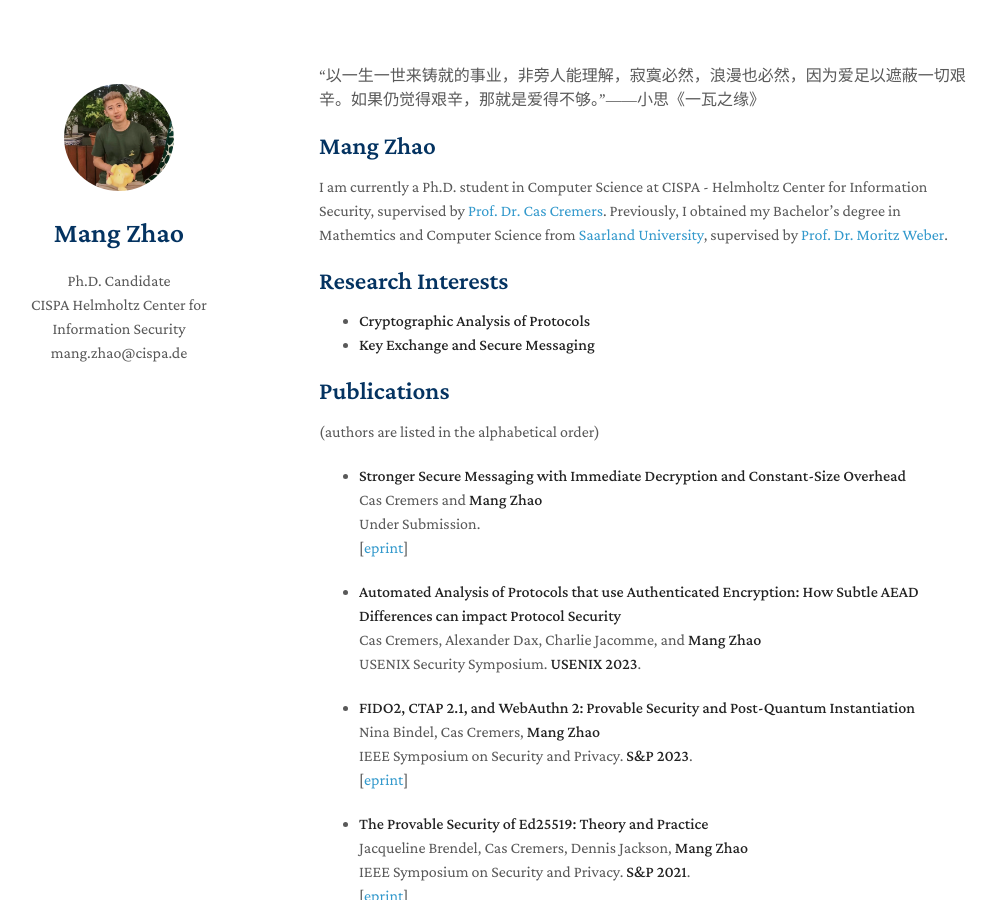
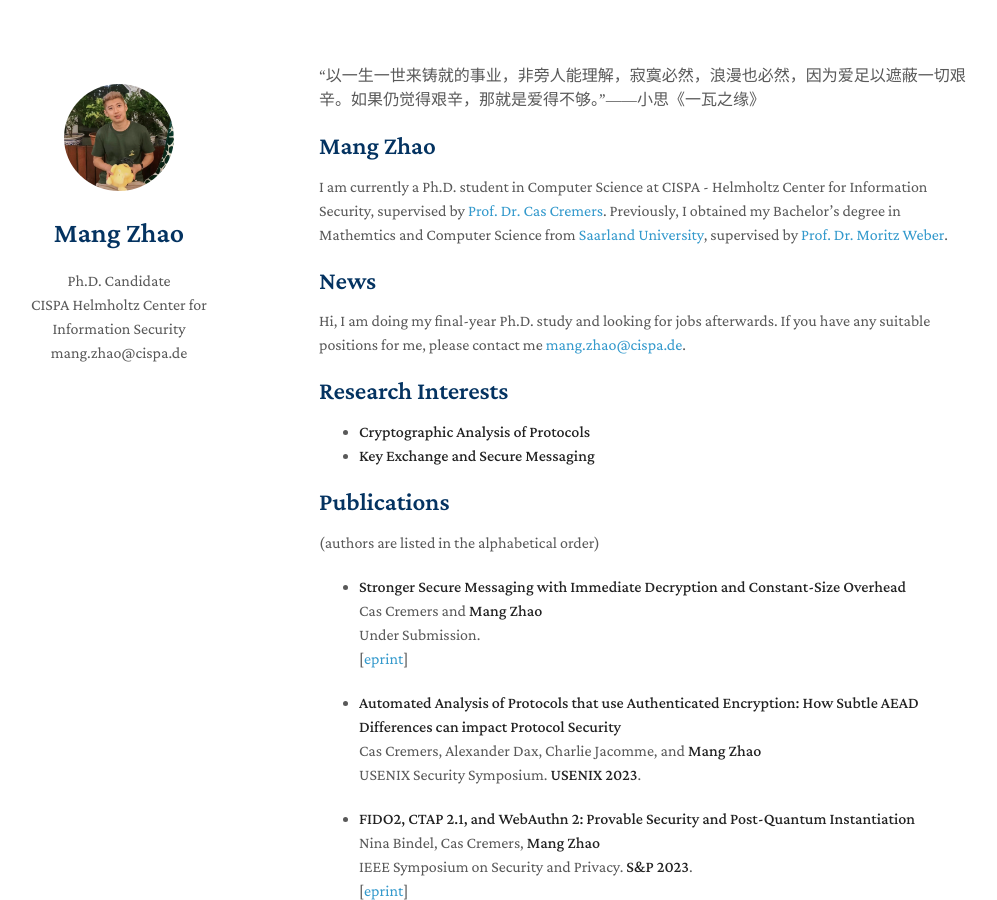
Before and after one commit to 422256579/myHomepage, a Jekyll site: the page built from index.md, in a window 1280 px wide and 900 px high. Shown: the whole window, without its empty margins (151-1148 px from the left). Built offline with Jekyll 4.4.1, drawn with Linux system fonts in a browser that asks for light colours; nearby versions of some CDN libraries; a style sheet for code colours, icons or effects is not loaded.

Commit message:
Update index.md

```diff
--- a/index.md
+++ b/index.md
@@ -8,6 +8,9 @@ layout: homepage
 
 I am currently a Ph.D. student in Computer Science at CISPA - Helmholtz Center for Information Security, supervised by [Prof. Dr. Cas Cremers](https://people.cispa.io/cas.cremers/). Previously, I obtained my Bachelor's degree in Mathemtics and Computer Science from [Saarland University](https://www.uni-saarland.de/start.html), supervised by [Prof. Dr. Moritz Weber](https://www.uni-saarland.de/lehrstuhl/weber-moritz.html).
 
+## News
+Hi, I am doing my final-year Ph.D. study and looking for jobs afterwards.
+If you have any suitable positions for me, please contact me [mang.zhao@cispa.de](mang.zhao@cispa.de).
 
 ## Research Interests
 
```
